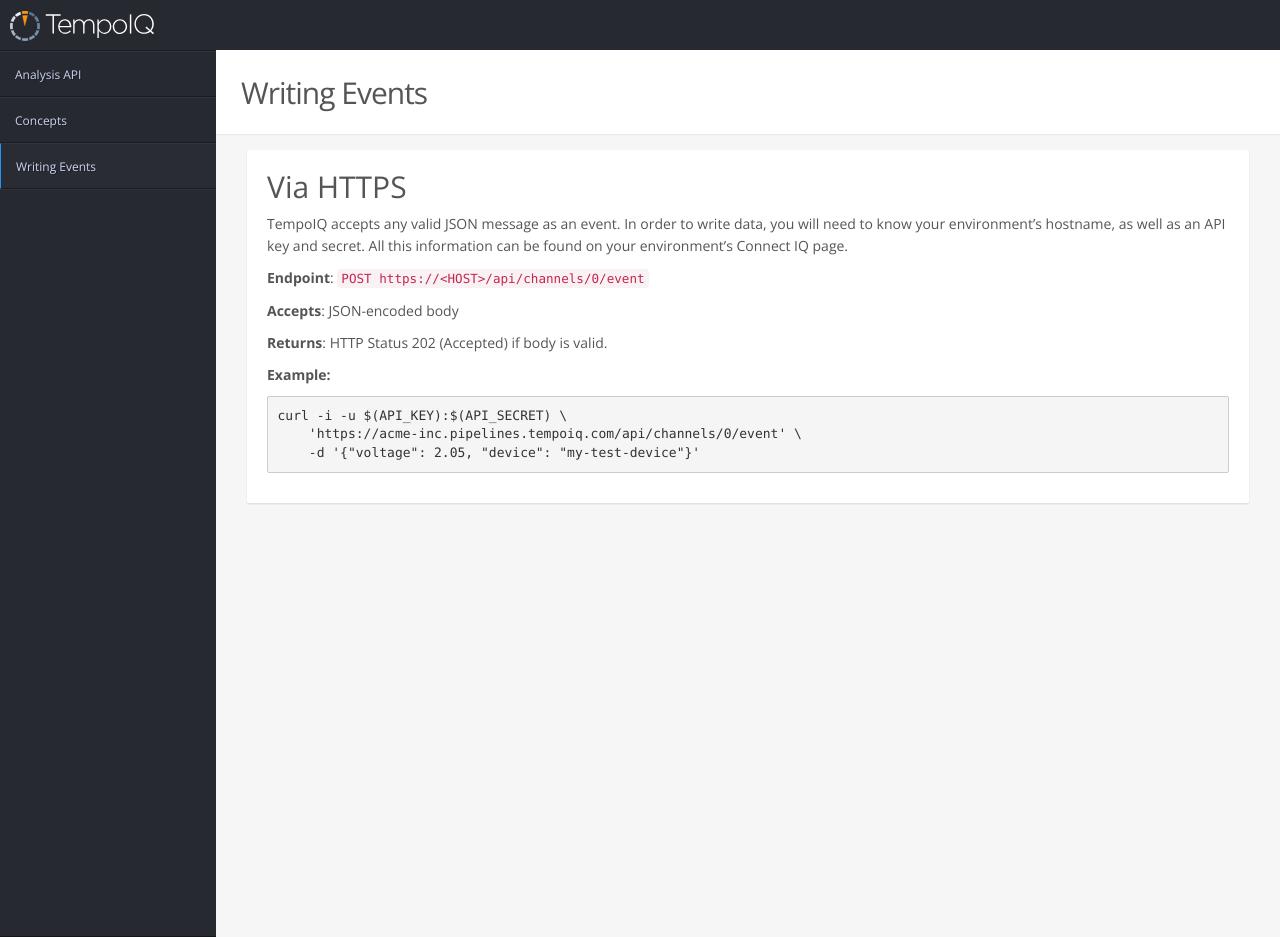
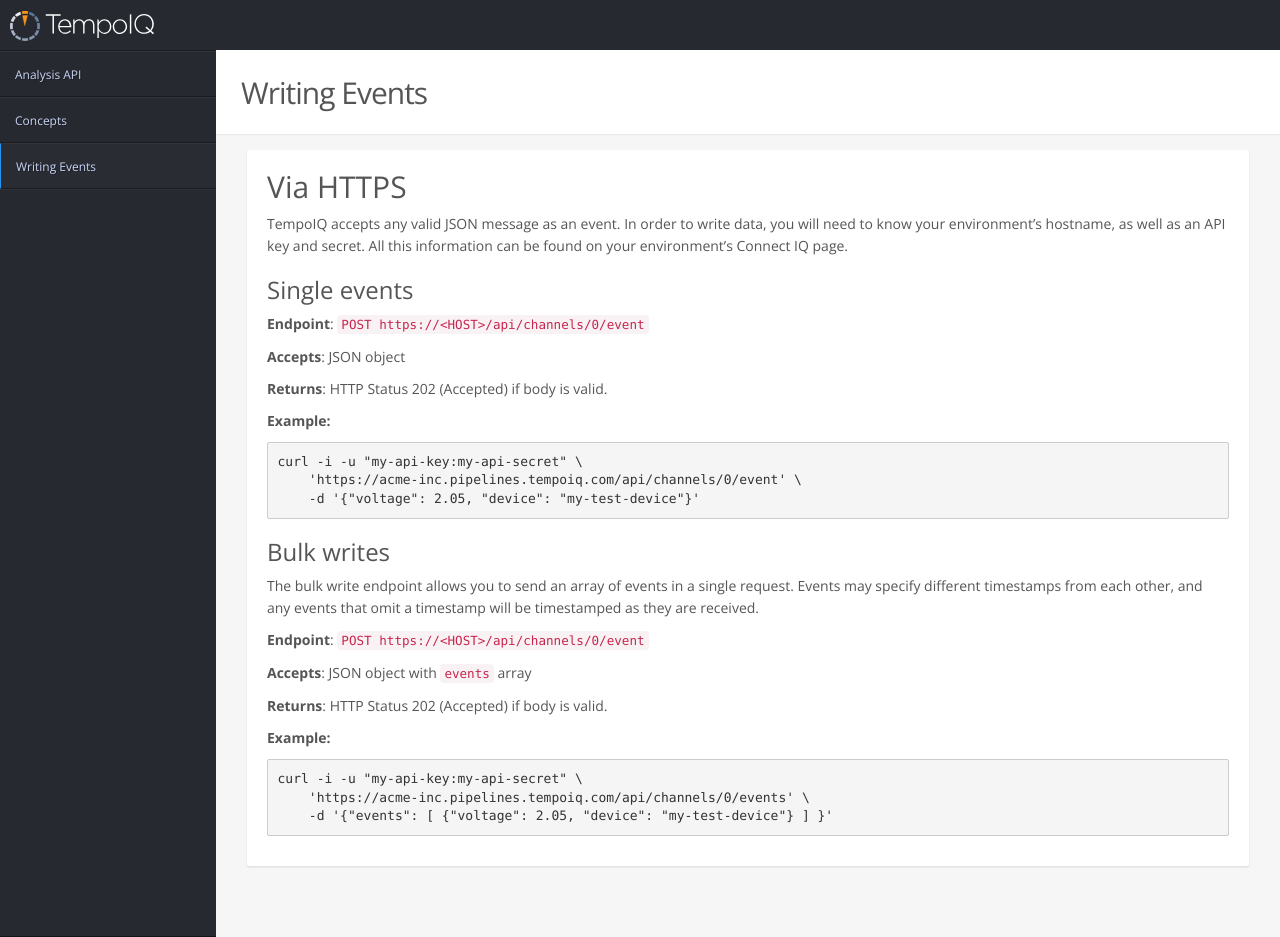
Before and after one commit to jcc333/tempo-api-docs, a Jekyll site: the page built from writing.md, in a window 1280 px wide and 937 px high. Built offline with Jekyll 4.4.1, drawn with Linux system fonts in a browser that asks for light colours.

Commit message:
Document bulk write API

```diff
--- a/writing.md
+++ b/writing.md
@@ -8,14 +8,34 @@ TempoIQ accepts any valid JSON message as an event. In order to write data, you
 will need to know your environment's hostname, as well as an API key and secret.
 All this information can be found on your environment's Connect IQ page.
 
-**Endpoint**:  `POST https://<HOST>/api/channels/0/event`
+### Single events
 
-**Accepts**: JSON-encoded body
+**Endpoint**: `POST https://<HOST>/api/channels/0/event`
+
+**Accepts**: JSON object
 
 **Returns**: HTTP Status 202 (Accepted) if body is valid.
 
 **Example:**
 
-    curl -i -u $(API_KEY):$(API_SECRET) \
+    curl -i -u "my-api-key:my-api-secret" \
         'https://acme-inc.pipelines.tempoiq.com/api/channels/0/event' \
         -d '{"voltage": 2.05, "device": "my-test-device"}'
+
+### Bulk writes
+
+The bulk write endpoint allows you to send an array of events in a
+single request. Events may specify different timestamps from each other,
+and any events that omit a timestamp will be timestamped as they are received.
+
+**Endpoint**: `POST https://<HOST>/api/channels/0/event`
+
+**Accepts**: JSON object with `events` array
+
+**Returns**: HTTP Status 202 (Accepted) if body is valid.
+
+**Example:**
+
+    curl -i -u "my-api-key:my-api-secret" \
+        'https://acme-inc.pipelines.tempoiq.com/api/channels/0/events' \
+        -d '{"events": [ {"voltage": 2.05, "device": "my-test-device"} ] }'
```
